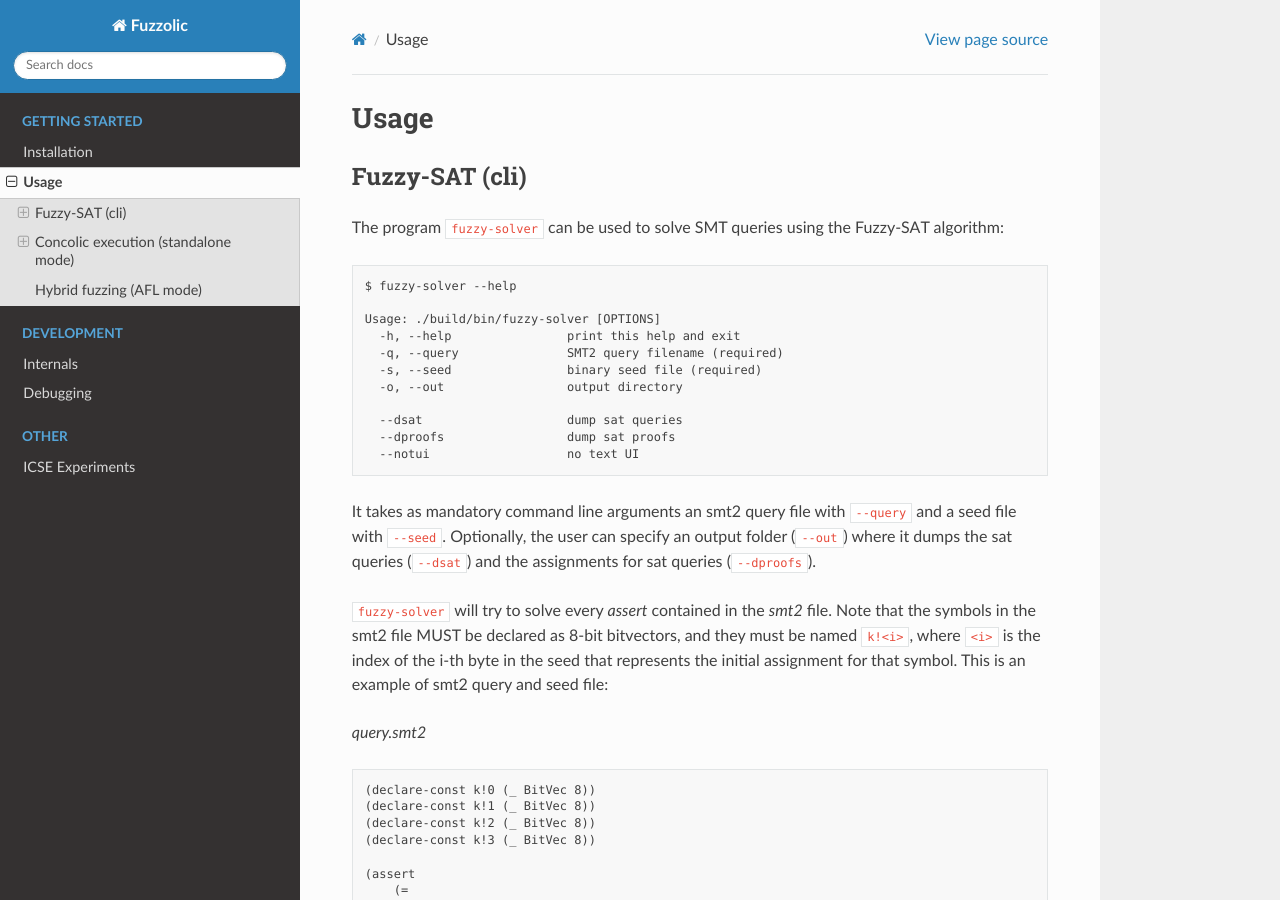
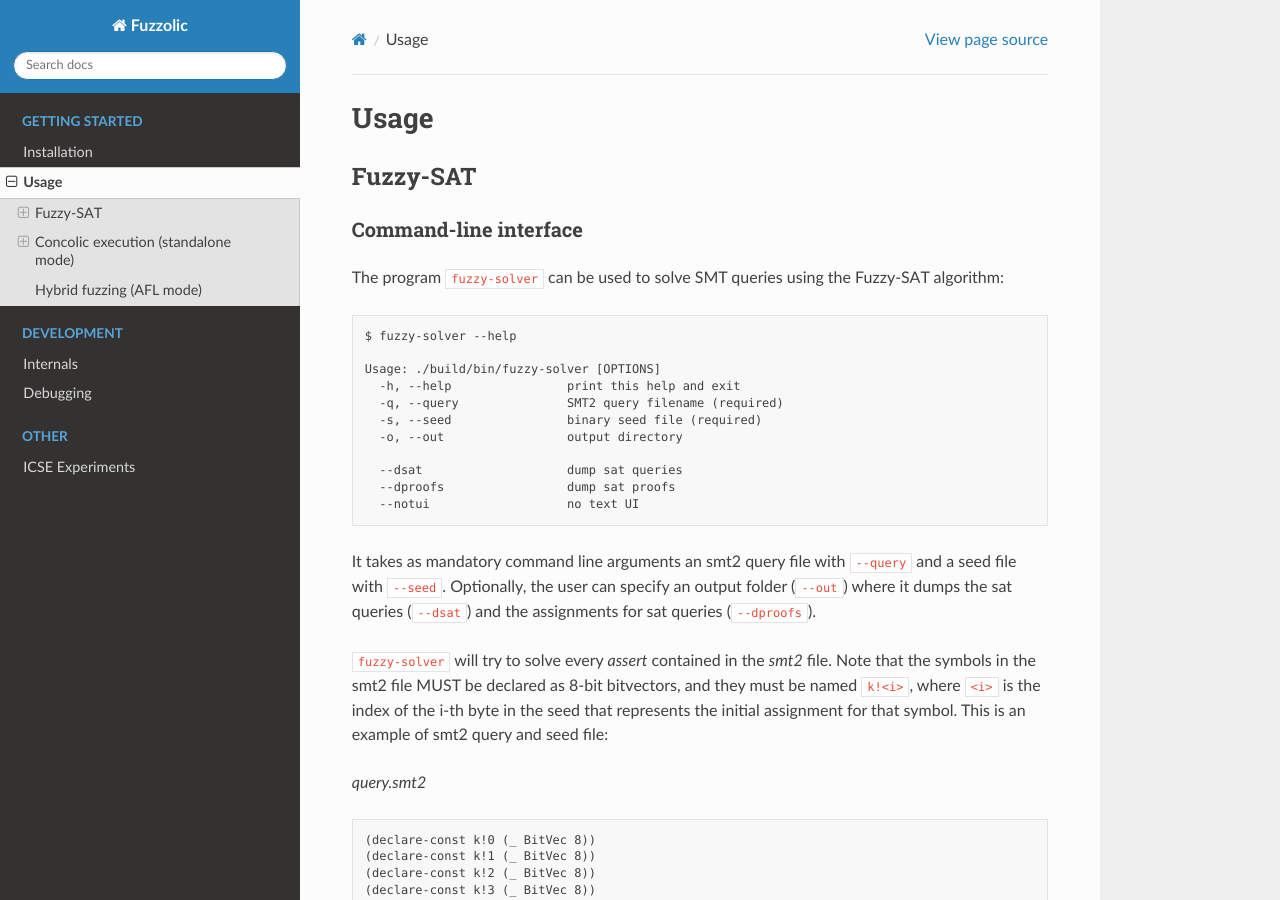
Before and after one commit to season-lab/fuzzolic, a Sphinx documentation site: the page built from docs/usage.md, in a window 1280 px wide and 900 px high. Built offline with Sphinx 7.4.7 and the Read the Docs theme 2.0.0, drawn with Linux system fonts in a browser that asks for light colours.

Commit message:
Update usage.md

```diff
--- a/docs/usage.md
+++ b/docs/usage.md
@@ -1,6 +1,8 @@
 # Usage
 
-## Fuzzy-SAT (cli)
+## Fuzzy-SAT
+
+### Command-line interface
 
 The program `fuzzy-solver` can be used to solve SMT queries using the Fuzzy-SAT algorithm:
 
```
Also changed, not shown: other parts of docs/usage.md (+2 -0 lines).
